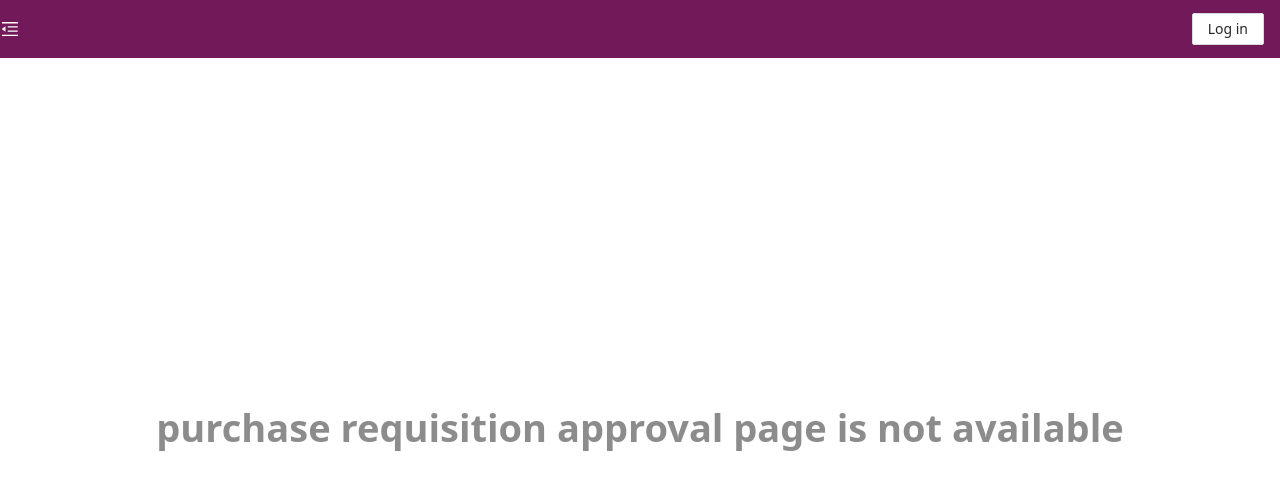
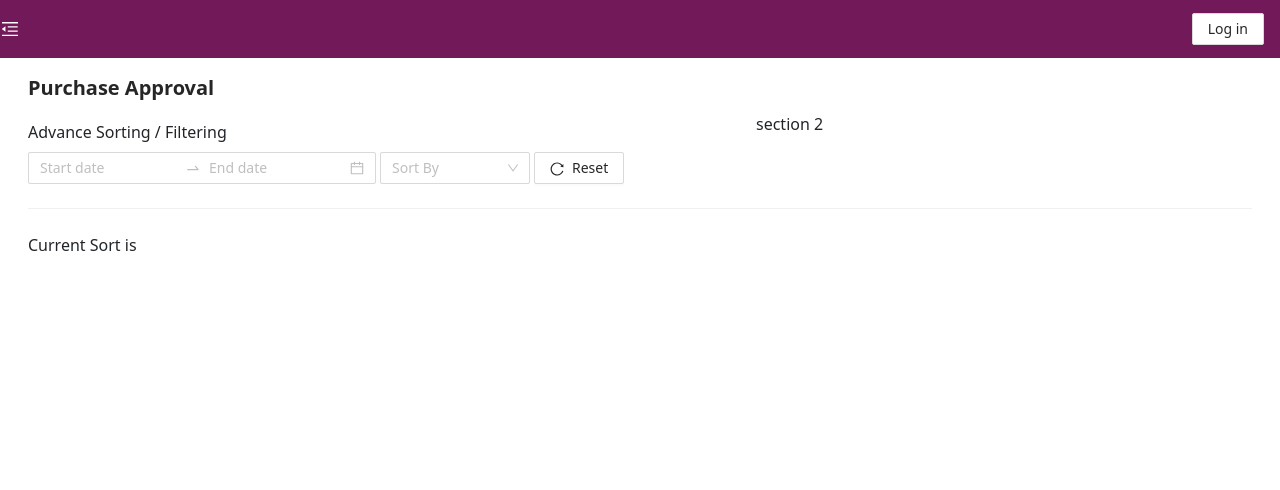
Before and after one commit to Five-Fishes/Engseen-Purchase-Requisition-Frontend, a React (Create React App) app: page /purchase-requisition-approval in a window 1280 px wide. Shown: the top 490 px of the page. Built offline with nearby package versions, Linux system fonts and the light colour scheme; no server answers; what axios-mock-adapter would draw is missing.

Commit message:
Set up UI layout - Set date and sort UI - Enabled Approval Module route

```diff
--- a/src/App.tsx
+++ b/src/App.tsx
@@ -33,11 +33,6 @@ const analytics = getAnalytics(app);
 console.log(analytics);
 console.log(mock);
 
-fetch("/api/greet")
-  .then((res) => res.text())
-  .then(console.log)
-  .catch(console.error);
-
 const App: React.FC = () => {
   const [sideBarOpened, setSideBarOpened] = useState(true);
   const [loggedIn, setLoggedIn] = useState(false);
--- a/src/modules/Routes.tsx
+++ b/src/modules/Routes.tsx
@@ -8,6 +8,7 @@ import PostLogInRoute from "./shared/components/PostLogInRoute";
 import LoginPage from "./login/pages/login";
 import PurchaseRequisitionTemplateRoute from "./purchase-requisition-template/pages";
 import PurchaseRequisitionRequestPage from "./purchase-requisition-request/pages/purchase-requisition-request-page";
+import PurchaseRequisitionApprovalPage from "./purchase-requisition-approval/pages/purchase-requisition-approval-page";
 import PurchaseRequisitionSubmissionPage from "./purchase-requisition-submissioin-record/pages/purchase-requisition-submission-page";
 
 const Routes: React.FC = () => {
@@ -19,10 +20,8 @@ const Routes: React.FC = () => {
       <PostLogInRoute path="/purchase-requisition-template" component={PurchaseRequisitionTemplateRoute} />
       <PostLogInRoute path="/purchase-requisition-request" component={PurchaseRequisitionRequestPage} />
       <PostLogInRoute path="/purchase-requisition-submission-record" component={PurchaseRequisitionSubmissionPage}/>
-      {/*
-      <PostLogInRoute path="/purchase-requisition-approval" component={PurchaseRequisitionRequestPage}/>
-      <PostLogInRoute path="/purchase-order" component={PurchaseRequisitionRequestPage}/>
-      */}
+      <PostLogInRoute path="/purchase-requisition-approval" component={PurchaseRequisitionApprovalPage}/>
+      {/* <PostLogInRoute path="/purchase-order" component={PurchaseRequisitionRequestPage}/>  */}
       <Route path="*">
         <NoMatch />
       </Route>
--- a/src/modules/purchase-requisition-approval/pages/index.tsx
+++ /dev/null
@@ -1 +0,0 @@
-export {}
--- /dev/null
+++ b/src/modules/purchase-requisition-approval/pages/purchase-requisition-approval-page.tsx
@@ -0,0 +1,47 @@
+import { useState } from "react";
+import Title from "antd/lib/typography/Title";
+import { ReloadOutlined } from "@ant-design/icons";
+import { Button, DatePicker, Divider, Select } from "antd";
+import { Sort } from "@constant/sort.enum";
+
+const PurchaseRequisitionApprovalPage: React.FC = () => {
+  const [sort, setSort] = useState<Sort>();
+
+  const handleSortChange = (value: Sort | undefined) => {
+    setSort(value);
+  };
+
+  return (
+    <div className="container-fluid h-100">
+      <div className="row">
+        <Title level={4}>Purchase Approval</Title>
+      </div>
+
+      <div className="row">
+        <div className="col-7">
+          <div className="my-2">Advance Sorting / Filtering</div>
+          <div className="d-flex">
+            <DatePicker.RangePicker></DatePicker.RangePicker>
+            <Select placeholder="Sort By" onChange={handleSortChange} style={{ width: 150 }} className="mx-1">
+              <Select.Option value={Sort.ASC}>Ascending Date</Select.Option>
+              <Select.Option value={Sort.DES}>Descending Date</Select.Option>
+            </Select>
+            <Button className="d-inline-flex align-items-center">
+              <ReloadOutlined />
+              Reset
+            </Button>
+          </div>
+        </div>
+        <div className="col">section 2</div>
+      </div>
+
+      <Divider />
+
+      <div className="row">
+        <div className="col">Current Sort is {sort}</div>
+      </div>
+    </div>
+  );
+};
+
+export default PurchaseRequisitionApprovalPage;
```
